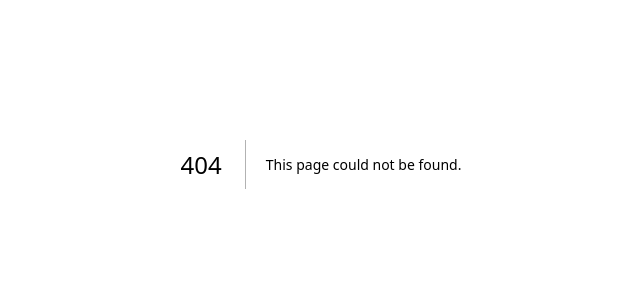
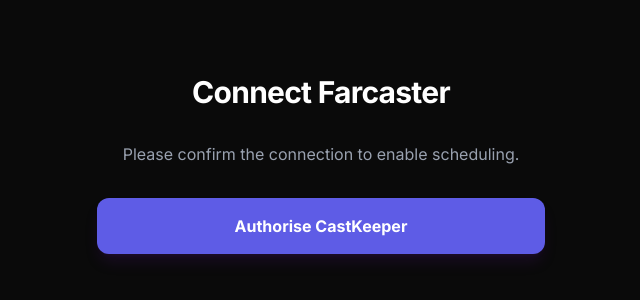
Before and after one commit to sasty1/Castkeeper, a Next.js app: page /login in a window 1280 px wide. Before the commit this address had no page. Shown: the part 236-536 px from the top of the page, without its empty margins (319-959 px from the left). Built offline with nearby package versions, Linux system fonts and the light colour scheme; no server answers.

Commit message:
Implement bridge page strategy

```diff
--- /dev/null
+++ b/app/login/page.tsx
@@ -0,0 +1,38 @@
+"use client";
+
+import { useEffect, useState } from "react";
+import { useSearchParams } from "next/navigation";
+
+export default function LoginPage() {
+  const [isMounted, setIsMounted] = useState(false);
+  const searchParams = useSearchParams();
+
+  useEffect(() => { setIsMounted(true); }, []);
+
+  if (!isMounted) return null;
+
+  const clientId = process.env.NEXT_PUBLIC_NEYNAR_CLIENT_ID || "";
+  // Ensure this redirect URI matches your Neynar settings exactly
+  const redirectUrl = "https://castkeeper-tsf3.vercel.app";
+
+  // Use force_mobile=true to ensure the mobile view loads
+  const authUrl = `https://app.neynar.com/login?client_id=${clientId}&response_type=code&scope=signer_client_write&redirect_uri=${redirectUrl}&mobile=true`;
+
+  return (
+    <div className="flex flex-col items-center justify-center min-h-screen bg-[#0a0a0a] text-white p-6 text-center">
+      <div className="max-w-md w-full space-y-8">
+        <h1 className="text-3xl font-bold tracking-tight">Connect Farcaster</h1>
+        <p className="text-gray-400">
+          Please confirm the connection to enable scheduling.
+        </p>
+
+        <a
+          href={authUrl}
+          className="block w-full bg-[#5E5CE6] hover:bg-[#4d4bbd] text-white font-bold py-4 rounded-xl transition-all shadow-lg shadow-purple-900/20"
+        >
+          Authorise CastKeeper
+        </a>
+      </div>
+    </div>
+  );
+}
--- a/app/page.tsx
+++ b/app/page.tsx
@@ -1,13 +1,13 @@
 "use client";
 
-import { useState, useEffect, useRef } from 'react';
-import { NeynarContextProvider, Theme, NeynarAuthButton, useNeynarContext } from "@neynar/react";
+import { useState, useEffect } from 'react';
+import { NeynarContextProvider, Theme, useNeynarContext } from "@neynar/react";
 import sdk from '@farcaster/frame-sdk';
 import "@neynar/react/dist/style.css";
 
+const FarcasterIcon = () => <svg className="w-6 h-6 mr-2" viewBox="0 0 24 24" fill="currentColor"><path d="M12 2C6.477 2 2 6.477 2 12s4.477 10 10 10 10-4.477 10-10S17.523 2 12 2zm0 18c-4.411 0-8-3.589-8-8s3.589-8 8-8 8 3.589 8 8-3.589 8-8 8z"/><path d="M12 14c1.104 0 2-.896 2-2s-.896-2-2-2-2 .896-2 2 .896 2 2 2z"/></svg>;
 const SendIcon = () => <svg className="w-4 h-4 mr-2" fill="none" stroke="currentColor" viewBox="0 0 24 24"><path strokeLinecap="round" strokeLinejoin="round" strokeWidth="2" d="M12 19l9 2-9-18-9 18 9-2zm0 0v-8" /></svg>;
 const SaveIcon = () => <svg className="w-4 h-4" fill="none" stroke="currentColor" viewBox="0 0 24 24"><path strokeLinecap="round" strokeLinejoin="round" strokeWidth="2" d="M8 7H5a2 2 0 00-2 2v9a2 2 0 002 2h14a2 2 0 002-2V9a2 2 0 00-2-2h-3m-1 4l-3 3m0 0l-3-3m3 3V4" /></svg>;
-const TrashIcon = () => <svg className="w-4 h-4" fill="none" stroke="currentColor" viewBox="0 0 24 24"><path strokeLinecap="round" strokeLinejoin="round" strokeWidth="2" d="M19 7l-.867 12.142A2 2 0 0116.138 21H7.862a2 2 0 01-1.995-1.858L5 7m5 4v6m4-6v6m1-10V4a1 1 0 00-1-1h-4a1 1 0 00-1 1v3M4 7h16" /></svg>;
 const ClockIcon = () => <svg className="w-5 h-5 mr-2" fill="none" stroke="currentColor" viewBox="0 0 24 24"><path strokeLinecap="round" strokeLinejoin="round" strokeWidth="2" d="M12 8v4l3 3m6-3a9 9 0 11-18 0 9 9 0 0118 0z" /></svg>;
 
 function CastKeeperApp() {
@@ -19,13 +19,22 @@
   const [targetDate, setTargetDate] = useState<string>('');
   const [isScheduled, setIsScheduled] = useState(false);
   const [timeLeft, setTimeLeft] = useState<string>('');
-  const timerRef = useRef<any>(null);
   const [isSDKLoaded, setIsSDKLoaded] = useState(false);
 
   useEffect(() => {
     const load = async () => { sdk.actions.ready(); };
     if (sdk && !isSDKLoaded) { setIsSDKLoaded(true); load(); }
   }, [isSDKLoaded]);
+
+  const handleLogin = () => {
+    // BRIDGE STRATEGY:
+    // 1. Open our own /login page in Chrome (System Browser)
+    // 2. User clicks button THERE (in Chrome)
+    // 3. Referrer exists, Neynar allows login
+    // 4. Redirects back to app
+    const bridgeUrl = "https://castkeeper-tsf3.vercel.app/login";
+    sdk.actions.openUrl(bridgeUrl);
+  };
 
   useEffect(() => {
     if (user?.fid) {
@@ -34,6 +43,7 @@
     }
   }, [user?.fid]);
 
+  // ... Scheduler Logic ...
   useEffect(() => {
     if (!isScheduled || !targetDate) return;
     const checkTime = () => {
@@ -41,9 +51,7 @@
       const target = new Date(targetDate).getTime();
       const diff = target - now;
       if (diff <= 0) {
-        clearInterval(timerRef.current);
-        handleCastDirectly(text);
-        resetSchedule();
+        handleCastDirectly(text); resetSchedule();
       } else {
         const seconds = Math.floor((diff / 1000) % 60);
         const minutes = Math.floor((diff / 1000 / 60) % 60);
@@ -52,9 +60,8 @@
         setTimeLeft(days + "d " + hours + "h " + minutes + "m " + seconds + "s");
       }
     };
-    checkTime();
-    timerRef.current = setInterval(checkTime, 1000);
-    return () => { if (timerRef.current) clearInterval(timerRef.current); };
+    const timer = setInterval(checkTime, 1000);
+    return () => clearInterval(timer);
   }, [isScheduled, targetDate, text]);
 
   const saveDraft = () => {
@@ -70,10 +77,6 @@
 
   const startSchedule = () => {
     if (!targetDate) return;
-    if (new Date(targetDate).getTime() <= Date.now()) {
-      setStatus({msg: 'Time must be in future', type: 'error'});
-      return;
-    }
     setIsScheduled(true);
     setStatus({msg: 'Scheduled! Keep tab open.', type: 'neutral'});
   };
@@ -81,8 +84,6 @@
   const resetSchedule = () => {
     setIsScheduled(false);
     setTimeLeft('');
-    setTargetDate('');
-    if (timerRef.current) clearInterval(timerRef.current);
     setStatus({msg: 'Schedule cancelled', type: 'neutral'});
   };
 
@@ -97,7 +98,7 @@
       const data = await response.json();
       if (data.success) {
         setStatus({msg: 'Published successfully!', type: 'success'});
-        setText('');
+        if(!isScheduled) setText('');
       } else {
         setStatus({msg: data.error, type: 'error'});
       }
@@ -112,13 +113,16 @@
         <div className="z-10 max-w-md w-full space-y-10">
           <div className="space-y-4">
             <h1 className="text-5xl font-medium text-white tracking-tight">CastKeeper</h1>
-            <p className="text-[#888] text-lg leading-relaxed px-4">
-              Sign in to access your scheduler.
-            </p>
+            <p className="text-[#888] text-lg leading-relaxed px-4">Sign in to access your scheduler.</p>
           </div>
           <div className="w-full px-2 flex justify-center">
-             {/* BACK TO OFFICIAL BUTTON - It handles Mobile Detection automatically */}
-             <NeynarAuthButton />
+             <button
+               onClick={handleLogin}
+               className="w-full bg-[#5E5CE6] hover:bg-[#4d4bbd] text-white font-semibold py-4 rounded-2xl shadow-lg transition-all active:scale-95 flex items-center justify-center gap-2"
+             >
+               <FarcasterIcon />
+               Sign In with Farcaster
+             </button>
           </div>
         </div>
       </div>
@@ -150,7 +154,6 @@
   return (
     <main className="flex min-h-screen flex-col items-center justify-center bg-black p-4 overflow-hidden relative">
        <div className="absolute top-[-10%] left-[-10%] w-[500px] h-[500px] bg-purple-900/30 rounded-full blur-[100px]" />
-       <div className="absolute bottom-[-10%] right-[-10%] w-[500px] h-[500px] bg-blue-900/30 rounded-full blur-[100px]" />
        <NeynarContextProvider settings={{ clientId: process.env.NEXT_PUBLIC_NEYNAR_CLIENT_ID || "", defaultTheme: Theme.Dark, eventsCallbacks: { onAuthSuccess: () => {}, onSignout: () => {} } }}>
         <CastKeeperApp />
       </NeynarContextProvider>
```
